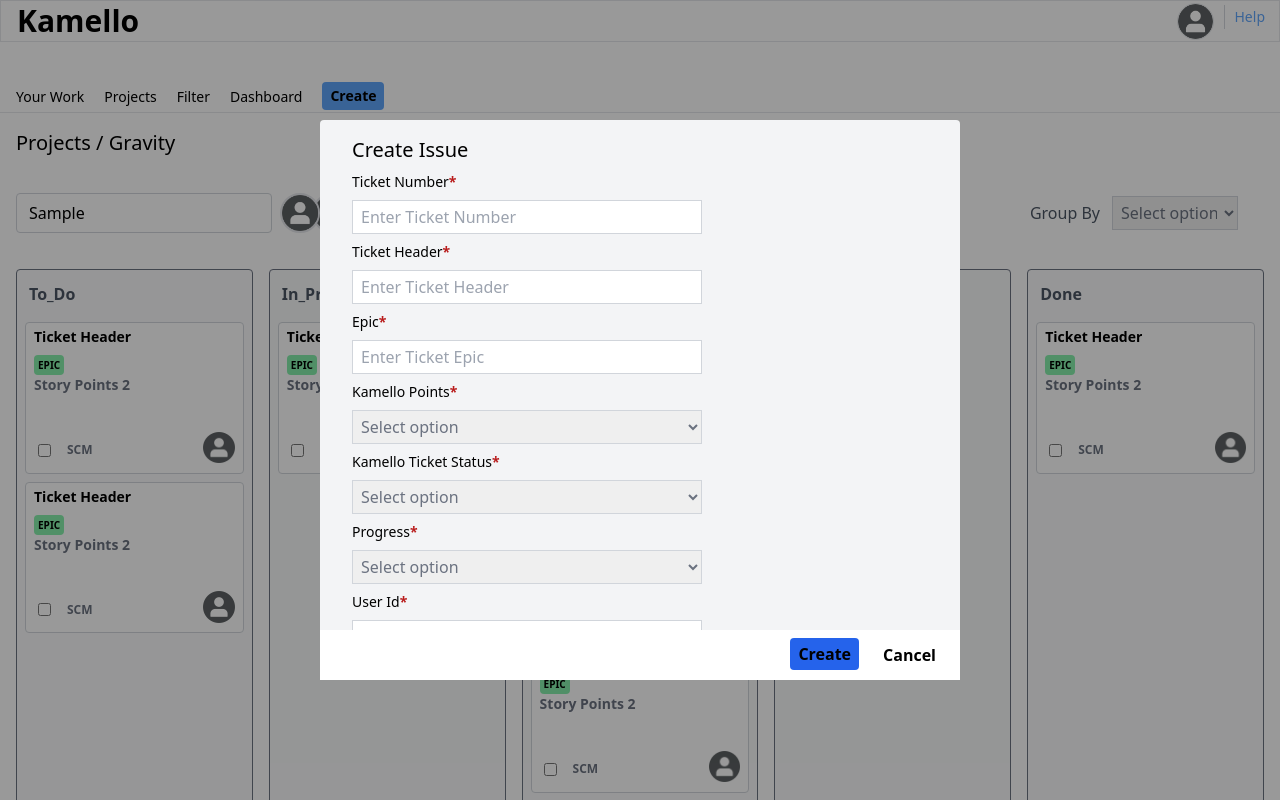
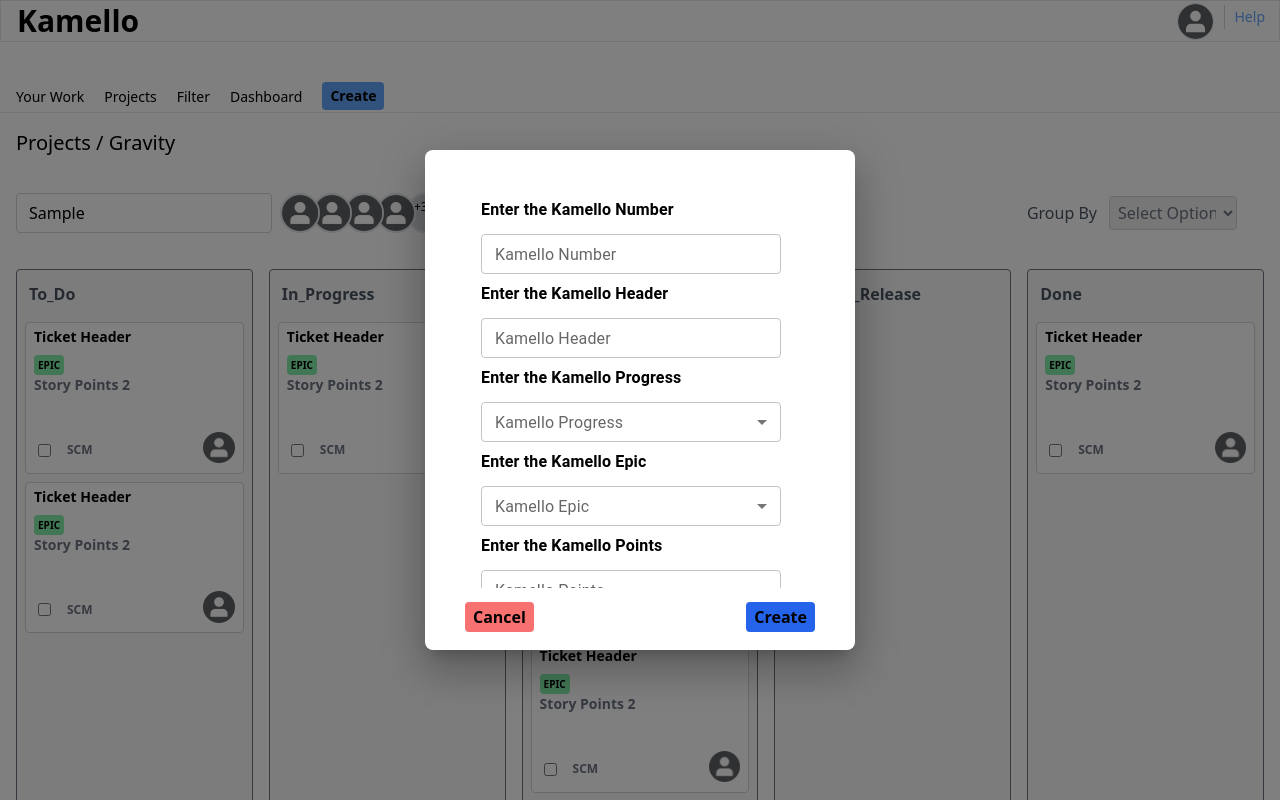
Before and after one commit to Nikhil3149446/kamello, a React (Vite) app: page / in a window 1280 px wide. Both pictures are taken after typing "Sample" into the empty fields and a click on the button "Create". Shown: the top 800 px of the page. Built offline with nearby package versions, Linux system fonts and the light colour scheme.

Commit message:
Re-Configured the Kamello Ticket Creation Popup and also integrated the Creation Process with the Backend

```diff
--- a/package.json
+++ b/package.json
@@ -10,6 +10,10 @@
     "preview": "vite preview"
   },
   "dependencies": {
+    "@emotion/react": "^11.14.0",
+    "@emotion/styled": "^11.14.1",
+    "@mui/icons-material": "^7.3.6",
+    "@mui/material": "^7.3.6",
     "react": "^19.2.0",
     "react-dom": "^19.2.0"
   },
--- a/src/App.tsx
+++ b/src/App.tsx
@@ -5,6 +5,7 @@
 import {DropDownInput} from './components/input/drop-down-input'
 import { KamelloTicketCreator } from './components/ticket-container/ticket/ticket-creator-popup'
 import { useState } from 'react'
+import { SimpleDialog } from './components/ticket-container/ticket/ticket-dialog-box'
 function App() {
   const [showKamelloTicketCreator,setShowKamelloTicketCreator]=useState(false);
   const [isActiveTab,setIsActiveTab]=useState("");
@@ -36,11 +37,16 @@
     setIsActiveTab('Dashboard');
   }
 
+  function handleKamelloTicketCreatorClosed(value){
+      setShowKamelloTicketCreator(false);
+
+  }
+
 
   return (
     <>
       <div className='flex flex-col w-full h-screen'>
-        {showKamelloTicketCreator && <KamelloTicketCreator setShowKamelloTicketCreator={setShowKamelloTicketCreator}/>}
+        {showKamelloTicketCreator && <SimpleDialog open={showKamelloTicketCreator} onClose={handleKamelloTicketCreatorClosed}/>}
         <Header />
         <div className='mt-[40px] border-b flex flex-row'>
           <section className='flex flex-row gap-5 ml-4 text-sm'>
--- a/src/components/input/drop-down-input.tsx
+++ b/src/components/input/drop-down-input.tsx
@@ -1,8 +1,8 @@
 export const DropDownInput =()=>{
     return (
         <>
-        <select className='border border-gray-300 w-[60%] text-gray-500 outline-none p-1' >
-            <option value="" ><p className=''>Select option</p></option>
+        <select className='border border-gray-300 w-[60%] text-gray-500 outline-none p-1 rounded' >
+            <option value="" >Select Option</option>
             <option value='Kamello'>Kamello</option>
         </select>
         </>
--- a/src/components/ticket-container/ticket-container.tsx
+++ b/src/components/ticket-container/ticket-container.tsx
@@ -22,7 +22,6 @@
                 <p>{ticketContainerType}</p>
             </div>
             {ticketNumbers.map(()=>{
-                {console.log("The value of ticketNumbers is ",ticketNumbers)}
             return <Ticket draggedTicket={ticketContainerType} setDraggedTicket={setDraggedTicket}/>
         })
             }
--- a/src/components/ticket-container/ticket/ticket-creator-popup.tsx
+++ b/src/components/ticket-container/ticket/ticket-creator-popup.tsx
@@ -17,18 +17,15 @@
       />
 
       <div className="relative bg-gray-100 rounded w-[50%] h-[70%] p-4 pl-8 flex  flex-col gap-3 ">
-        <div className='flex-1 overflow-auto pr-2 pb-10 flex flex-col gap-2'>
+        <div className='flex-1 overflow-auto pr-2 flex flex-col gap-2 mb-10'>
         <h1 className='text-xl'>Create Issue</h1>
-        {/* <p className='text-sm'>Project<span className='text-red-700 font-semibold'>*</span></p>
-        <DropDownInput/>
-        <p className='text-sm'>Issue Type<span className='text-red-700 font-semibold'>*</span></p>
-        <DropDownInput/> */}
-        <p className='text-sm'>Ticket Number<span className='text-red-700 font-semibold'>*</span></p>
-        <input className='border border-gray-300 w-[60%] p-1 pl-2 outline-none' placeholder='Enter Ticket Number'></input>
+
+        <p className='text-sm'>Ticket Number<span className='text-red-700 font-semibold '>*</span></p>
+        <input className='border border-gray-300 w-[60%] p-1 pl-2 outline-none rounded' placeholder='Enter Ticket Number'></input>
         <p className='text-sm'>Ticket Header<span className='text-red-700 font-semibold'>*</span></p>
-        <input className='border border-gray-300 w-[60%] p-1 pl-2 outline-none' placeholder='Enter Ticket Header'></input>
+        <input className='border border-gray-300 w-[60%] p-1 pl-2 outline-none rounded' placeholder='Enter Ticket Header'></input>
         <p className='text-sm'>Epic<span className='text-red-700 font-semibold'>*</span></p>
-        <input className='border border-gray-300 w-[60%] p-1 pl-2 outline-none' placeholder='Enter Ticket Epic'></input>
+        <input className='border border-gray-300 w-[60%] p-1 pl-2 outline-none rounded' placeholder='Enter Ticket Epic'></input>
 
         <p className='text-sm'>Kamello Points<span className='text-red-700 font-semibold'>*</span></p>
         <DropDownInput/>
@@ -37,9 +34,9 @@
         <p className='text-sm'>Progress<span className='text-red-700 font-semibold'>*</span></p>
         <DropDownInput/>
         <p className='text-sm'>User Id<span className='text-red-700 font-semibold'>*</span></p>
-        <input className='border border-gray-300 w-[60%] p-1 pl-2 outline-none' placeholder='Enter User Id'></input>
+        <input className='border border-gray-300 w-[60%] p-1 pl-2 outline-none rounded' placeholder='Enter User Id'></input>
         <p className='text-sm'>Description<span className='text-red-700 font-semibold'>*</span></p>
-        <input className='border border-gray-300 w-[60%] p-1 pl-2 outline-none' placeholder='Enter Ticket Description'></input>
+        <input className='border border-gray-300 w-[60%] p-1 pl-2 outline-none rounded' placeholder='Enter Ticket Description'></input>
         </div>
         <div className='absolute left-0  bottom-0 bg-white h-[50px] w-full flex justify-end'>
 
--- /dev/null
+++ b/src/components/ticket-container/ticket/ticket-dialog-box.tsx
@@ -0,0 +1,316 @@
+import * as React from 'react';
+import Box from '@mui/material/Box';
+import Typography from '@mui/material/Typography';
+import Modal from '@mui/material/Modal';
+import InputLabel from '@mui/material/InputLabel';
+import MenuItem from '@mui/material/MenuItem';
+import FormControl from '@mui/material/FormControl';
+import Select from '@mui/material/Select';
+import { Button, FormHelperText, TextField } from '@mui/material';
+import { createKamelloTicket } from '../../../service/kamello-ticket-creation-service';
+export interface SimpleDialogProps {
+  open: boolean;
+  onClose: (value: string) => void;
+}
+const style = {
+    position: 'absolute',
+    top: '50%',
+    left: '50%',
+    transform: 'translate(-50%, -50%)',
+    width: 430,
+    bgcolor: 'background.paper',
+    // border: '2px solid #000',
+    borderRadius:2,
+    boxShadow: 24,
+    maxHeight:500,
+    display:'flex',
+    flexDirection:'column',
+    p: 4,
+  };
+export function SimpleDialog(props: SimpleDialogProps) {
+const [age, setAge] = React.useState('');
+  const { onClose, open } = props;
+
+  const handleClose = () => {
+    onClose("");
+  };
+
+  const handleKamelloTicketCreationSubmit =async (event) =>{
+    event.preventDefault();
+    const requestObject = {
+        ticketNumber: event.target['kamello-number'].value,
+        ticketHeader: event.target['kamello-header'].value,
+        kamelloTicketProgress: event.target['kamello-progress'].value,
+        epic: event.target['kamello-epic'].value,
+        kamelloPoints: 5,
+        // kamelloPoints: event.target['kamello-points'].value,
+        // kamelloTicketStatus: event.target['kamello-status'].value,
+        kamelloTicketStatus: true,
+        userId: event.target['user-id'].value,
+        kamelloTicketDescription: event.target['description'].value,
+      };
+    // const requestObject={
+    //     "ticketNumber": "KT123",
+    //     "ticketHeader": "Login issue",
+    //     "kamelloTicketProgress": "OPEN",
+    //     "epic": "AUTHENTICATION",
+    //     "kamelloPoints": 5,
+    //     "kamelloTicketStatus": true,
+    //     "userId": "U1001",
+    //     "kamelloTicketDescription": "User is unable to login"
+    //   }
+      const result=await createKamelloTicket([requestObject]);
+      console.log(result)
+      handleClose()
+      console.log("Submit handleKamelloTicketCreationSubmit",requestObject);
+  }
+
+  const handleChange = (event: SelectChangeEvent) => {
+    setAge(event.target.value);
+  };
+  return (
+    <Modal
+    open={open}
+    onClose={handleClose}
+    aria-labelledby="modal-modal-title"
+    aria-describedby="modal-modal-description"
+  >
+    <form onSubmit={(event)=>handleKamelloTicketCreationSubmit(event)}>
+    <Box sx={style}>
+    <Box sx={{ flex: 1, overflowY: 'auto', p: 2,flexDirection:'column' }}>
+    <Typography
+    // variant="caption"
+    sx={{
+      display: 'block',
+      mb: 0.5,
+      ml:1,
+      fontWeight:'bold',
+      color: 'black',
+    }}
+  >
+    Enter the Kamello Number
+  </Typography>
+    <TextField
+          id="outlined-multiline-flexible"
+          label="Kamello Number"
+          multiline
+          size="small"
+          name="kamello-number"
+          sx={{m:1,width:300}}
+
+        />
+        <Typography
+    // variant="caption"
+    sx={{
+      display: 'block',
+      mb: 0.5,
+      ml:1,
+      fontWeight:'bold',
+      color: 'black',
+    }}
+  >
+    Enter the Kamello Header
+  </Typography>
+    <TextField
+          id="outlined-multiline-flexible"
+          label="Kamello Header"
+          multiline
+          size="small"
+          name="kamello-header"
+          sx={{m:1,width:300}}
+
+        />
+    <Typography
+    // variant="caption"
+    sx={{
+      display: 'block',
+      mb: 0.5,
+      ml:1,
+      fontWeight:'bold',
+      color: 'black',
+    }}
+  >
+    Enter the Kamello Progress
+  </Typography>
+    <FormControl sx={{ m: 1, width:300}} size="small" variant='outlined'>
+      <InputLabel id="ticket-number-label" >Kamello Progress</InputLabel>
+      <Select
+        labelId="ticket-number-label"
+        id="demo-select-small"
+        value={age}
+        label="Kamello Progress"
+        name="kamello-progress"
+        onChange={handleChange}
+      >
+        <MenuItem value="">
+          <em>None</em>
+        </MenuItem>
+        <MenuItem value={'To Do'}>To Do</MenuItem>
+        <MenuItem value={'In Progress'}>In Progress</MenuItem>
+        <MenuItem value={'Testing'}>Testing</MenuItem>
+        <MenuItem value={'Done'}>Done</MenuItem>
+      </Select>
+
+    </FormControl>
+    <Typography
+    // variant="caption"
+    sx={{
+      display: 'block',
+      mb: 0.5,
+      ml:1,
+      fontWeight:'bold',
+      color: 'black',
+    }}
+  >
+    Enter the Kamello Epic
+  </Typography>
+    <FormControl sx={{ m: 1, width:300}} size="small" variant='outlined'>
+      <InputLabel id="ticket-number-label" >Kamello Epic</InputLabel>
+      <Select
+        labelId="ticket-number-label"
+        id="demo-select-small"
+        value={age}
+        label="Kamello Epic"
+        name="kamello-epic"
+        onChange={handleChange}
+      >
+        <MenuItem value="">
+          <em>None</em>
+        </MenuItem>
+        <MenuItem value={'KT-Epic1'}>KT-Epic1</MenuItem>
+        <MenuItem value={'KT-Epic2'}>KT-Epic2</MenuItem>
+        <MenuItem value={'KT-Epic3'}>KT-Epic3</MenuItem>
+      </Select>
+
+    </FormControl>
+    <Typography
+    // variant="caption"
+    sx={{
+      display: 'block',
+      mb: 0.5,
+      ml:1,
+      fontWeight:'bold',
+      color: 'black',
+    }}
+  >
+    Enter the Kamello Points
+  </Typography>
+    <FormControl sx={{ m: 1, width:300}} size="small" variant='outlined'>
+      <InputLabel id="ticket-number-label" >Kamello Points</InputLabel>
+      <Select
+        labelId="ticket-number-label"
+        id="demo-select-small"
+        value={age}
+        name="kamello-points"
+        label="Kamello Points"
+        onChange={handleChange}
+      >
+        <MenuItem value="">
+          <em>None</em>
+        </MenuItem>
+        <MenuItem value={2}>Two</MenuItem>
+        <MenuItem value={3}>Three</MenuItem>
+        <MenuItem value={5}>Five</MenuItem>
+      </Select>
+
+    </FormControl>
+
+    <Typography
+    // variant="caption"
+    sx={{
+      display: 'block',
+      mb: 0.5,
+      ml:1,
+      fontWeight:'bold',
+      color: 'black',
+    }}
+  >
+    Enter the Kamello Status
+  </Typography>
+    <FormControl sx={{ m: 1, width:300}} size="small" variant='outlined'>
+      <InputLabel id="ticket-number-label" >Kamello Status</InputLabel>
+      <Select
+        labelId="ticket-number-label"
+        id="demo-select-small"
+        value={age}
+        label="Kamello Status"
+        name="kamello-status"
+        onChange={handleChange}
+      >
+        <MenuItem value="">
+          <em>None</em>
+        </MenuItem>
+        <MenuItem value={10}>Ten</MenuItem>
+        <MenuItem value={20}>Twenty</MenuItem>
+        <MenuItem value={30}>Thirty</MenuItem>
+      </Select>
+
+    </FormControl>
+    <Typography
+    // variant="caption"
+    sx={{
+      display: 'block',
+      mb: 0.5,
+      ml:1,
+      fontWeight:'bold',
+      color: 'black',
+    }}
+  >
+    Enter the User Id
+  </Typography>
+    <TextField
+          id="outlined-multiline-flexible"
+          label="User Id"
+          multiline
+          size="small"
+          name="user-id"
+          sx={{m:1,width:300}}
+
+        />
+        <Typography
+    // variant="caption"
+    sx={{
+      display: 'block',
+      mb: 0.5,
+      ml:1,
+      fontWeight:'bold',
+      color: 'black',
+    }}
+  >
+    Enter the Kamello Description
+  </Typography>
+    <TextField
+          id="outlined-multiline-flexible"
+          label="Description"
+          multiline
+          size="small"
+          name="description"
+          sx={{m:1,width:300}}
+
+        />
+
+
+    </Box>
+    <Box
+          sx={{
+            display: 'flex',
+            height:30,
+            justifyContent: 'space-between',
+            // borderTop: '1px solid #ccc',
+            backgroundColor:'white',
+            // position:'fixed',
+            p: 1,
+          }}
+        >
+          <button onClick={handleClose} className='mt-[6px] font-semibold bg-red-400 h-fit p-[3px] pl-2 pr-2 rounded'>
+            Cancel
+          </button>
+          <button type='submit' className='mt-[6px] font-semibold bg-blue-600 h-fit p-[3px] pl-2 pr-2 rounded'>
+            Create
+          </button>
+        </Box>
+        </Box>
+        </form>
+  </Modal>
+  );
+}
--- /dev/null
+++ b/src/service/kamello-ticket-creation-service.tsx
@@ -0,0 +1,9 @@
+export const createKamelloTicket=(request)=>{
+       return fetch('http://localhost:8080/create/tickets',{
+        method:'POST',
+        headers:{'Content-Type':'application/json',
+
+        },
+        body:JSON.stringify(request)
+       })
+}
```
Also changed, not shown: 1 other file (tests, documents, lock files or other folders).
